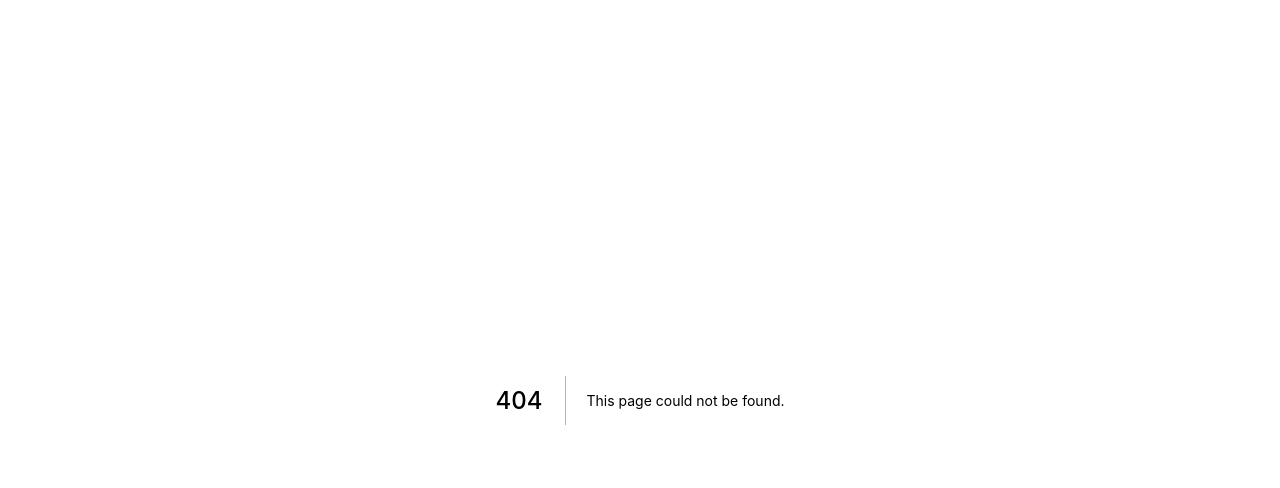
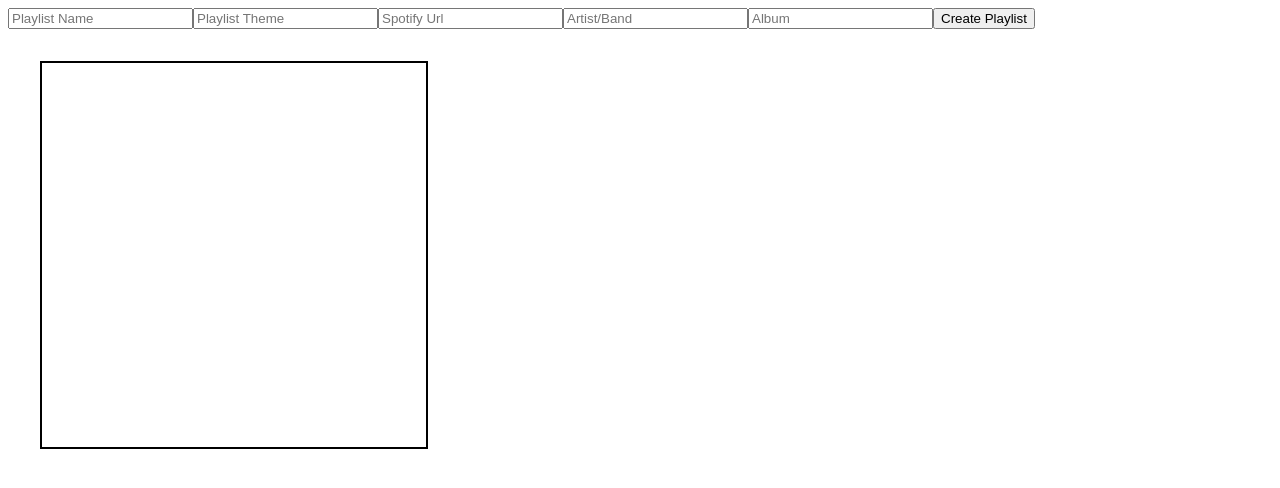
Before and after one commit to jmphilips/playlists, a Next.js app: page /create in a window 1280 px wide. Before the commit this address had no page. Shown: the top 488 px of the page. Built offline with nearby package versions, Linux system fonts and the light colour scheme.

Commit message:
Created seperate page for creating playlists.

```diff
--- /dev/null
+++ b/pages/create.js
@@ -0,0 +1,56 @@
+import { Formik, Field, Form } from 'formik'
+import React, { Component } from 'react'
+import Playlist from '../components/Playlist'
+
+class Create extends Component {
+  constructor() {
+    super()
+    this.state = {
+      playlist: {},
+    }
+  }
+
+  handleSubmitClick = postObject => {
+    console.log('clicked')
+    fetch('http://localhost:3001/playlist', {
+      method: 'POST',
+      mode: 'cors',
+      headers: {
+        'Content-Type': 'application/json',
+      },
+      body: JSON.stringify(postObject),
+    })
+      .then(res => res.json())
+      .then(data => this.setState({ playlist: data }))
+  }
+
+  render() {
+    return (
+      <div>
+        <Formik
+          initialvalues={{
+            name: '',
+            theme: '',
+            artist: '',
+            album: '',
+            url: '',
+          }}
+          onSubmit={values => this.handleSubmitClick(values)}
+          render={() => (
+            <Form>
+              <Field type="text" name="name" placeholder="Playlist Name" />
+              <Field type="text" name="theme" placeholder="Playlist Theme" />
+              <Field type="text" name="url" placeholder="Spotify Url" />
+              <Field type="text" name="artist" placeholder="Artist/Band" />
+              <Field type="text" name="albumS" placeholder="Album" />
+              <button type="submit">Create Playlist</button>
+            </Form>
+          )}
+        />
+        <Playlist {...this.state.playlist} />
+      </div>
+    )
+  }
+}
+
+export default Create
```
Also changed, not shown: 1 other file (tests, documents, lock files or other folders).
